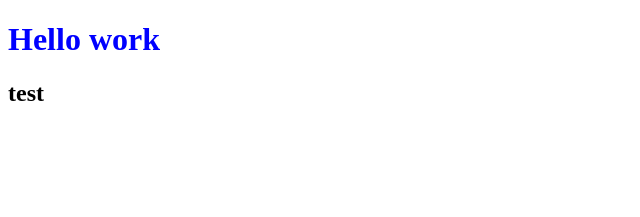
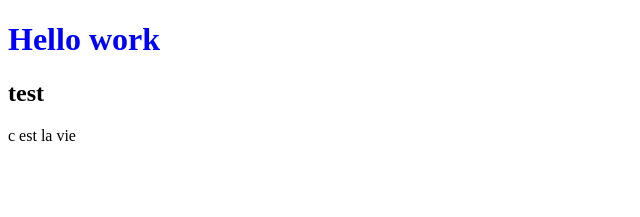
Before and after one commit to mathieuh64400/AngularTestAPP102025, an Angular app: page / in a window 1280 px wide. Shown: the top 217 px of the page, without its empty margins (0-640 px from the left). Built offline with nearby package versions, Linux system fonts and the light colour scheme.

Commit message:
branche B

```diff
--- a/src/app/app.component.html
+++ b/src/app/app.component.html
@@ -1,4 +1,5 @@
 <h1> Hello work</h1>
 <h2> test</h2>
+<p> c est la vie</p>
 
 <router-outlet></router-outlet>
```
